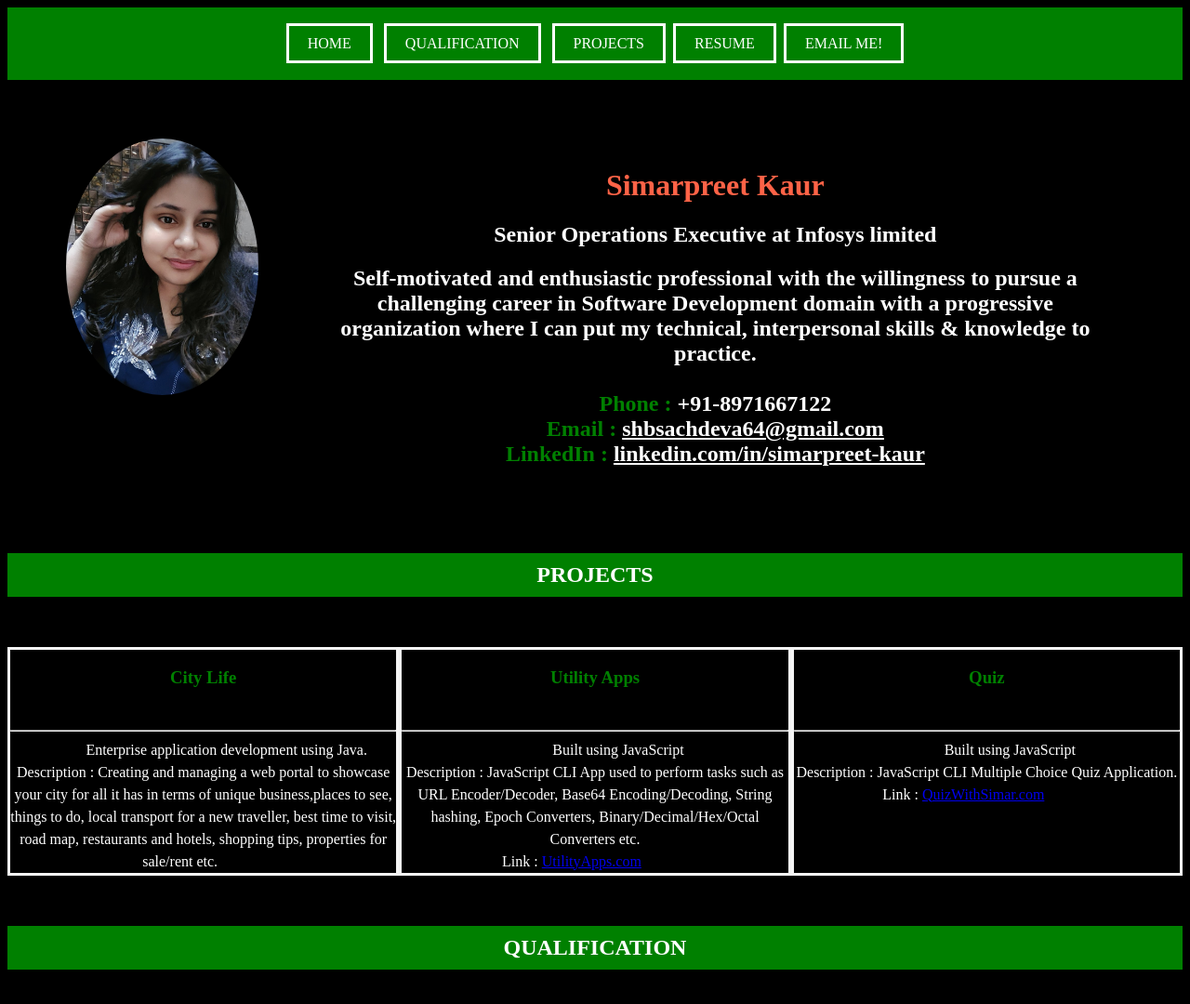
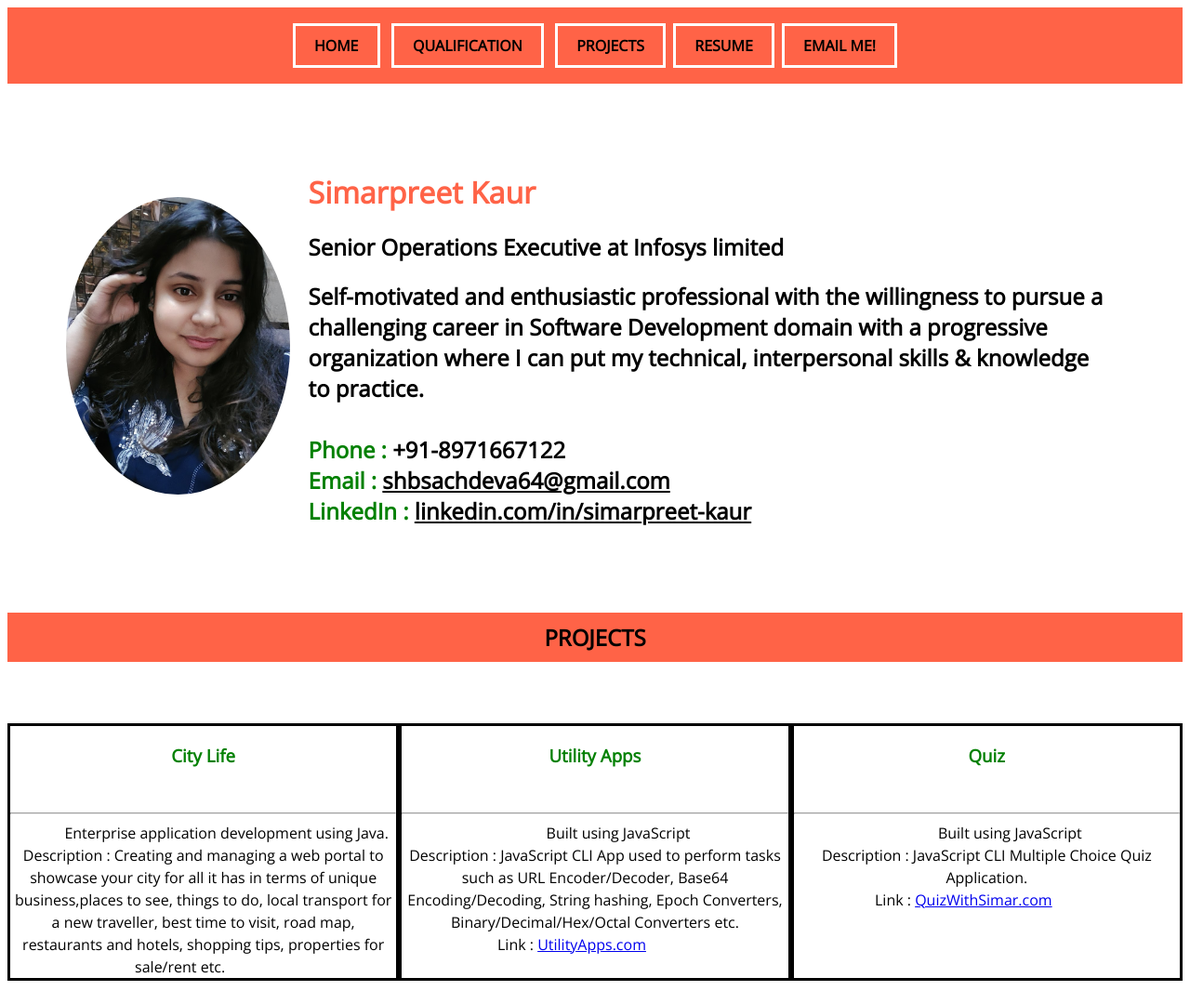
Before and after one commit to kaursima/Portfolio-Simar, a plain HTML site: page index.html in a window 1280 px wide. Shown: the top 1080 px of the page at 93% size. Drawn offline with nearby package versions, Linux system fonts and the light colour scheme.

Commit message:
changes bg colour and font style

```diff
--- a/design.css
+++ b/design.css
@@ -1,7 +1,7 @@
 
 th, td {
     padding: 10px;
-    border-bottom: 1px solid #ddd;
+    border-bottom: 1px solid rgb(17, 6, 6);
     text-align: center;
     text-transform: uppercase;
 
@@ -11,7 +11,7 @@ th, td {
     font-weight: bold;
 }
 .heading{
-    background-color: green;
+    background-color: tomato;
     font-weight: bold;
     text-transform: uppercase;
     font-size: 150%;
@@ -21,7 +21,7 @@ th, td {
 th {
 
     background-color: #507f8d;
-    color: white;
+    color: black;
 }
 td {
     text-transform: uppercase;
@@ -35,7 +35,7 @@ td {
 
 }
 .item {
-    border: whitesmoke solid;
+    border: black solid;
 }
 .table {
     margin-left: auto;
@@ -46,6 +46,7 @@ td {
     padding: 10px;
     text-align: center;
     text-transform: uppercase;
+    font-weight: bold;
 
 }
 .description {
@@ -66,11 +67,16 @@ td {
 .about-Me {
     display: flex;
     padding: 5%;
+    align-items: center;
 }
 .my-Image {
-    border-radius: 50%;
-    width: 80%;
+    border-radius: 100%;
+    height: 20rem;
 
+}
+.name-heading{
+    color:tomato;
+    font-weight: bold;
 }
 
 .item {
@@ -83,13 +89,15 @@ td {
     display: flex;
 }
 Body {
-    background-color: black;
-    color: white;
+    background-color: white;
+    color: black;
+    font-family: 'Open Sans', sans-serif;
+    font-size: 16px;
 }
 
 .about-Me-Text {
-    color: white;
-    text-align: center;
+    color: black;
+    text-align: left;
     padding: 10px 20px;
 }
 
@@ -97,15 +105,15 @@ Body {
 
     text-decoration: none;
     border: solid white;
-    color: white;
+    color: black;
     padding: 10px 20px;
 }
 .head {
-    background-color: green;
+    background-color: tomato;
     height: fit-content;
 }
 .head-link {
-    color: white;
+    color: black;
 }
 .head-link:hover {
     color: tomato;
@@ -114,14 +122,14 @@ Body {
 .head a:hover {
     padding: 10px 20px;
     text-decoration: none;
-    color: tomato;
+    color: white;
 }
 
 
 .header {
     color: white;
     text-align: left;
-    background-color: green;
+    background-color: tomato;
     background-size: cover;
     padding: 20px;
     margin: 0%;
--- a/index.html
+++ b/index.html
@@ -2,13 +2,15 @@
 <html>
     <head>
     <meta charset="utf-8">
+    <link rel="preconnect" href="https://fonts.gstatic.com">
+    <link href="https://fonts.googleapis.com/css2?family=Open+Sans:wght@300&display=swap" rel="stylesheet">
     <link rel="stylesheet" href="design.css">
     <title>My Portfolio</title>
     </head>
     <body>
         <header class="header">
         <nav class="head">
-            <a href="Home2.html">Home</a> &nbsp;
+            <a href="/">Home</a> &nbsp;
             <a href="#Qualification" >Qualification</a> &nbsp;
             <a href="#Projects" >Projects</a>&nbsp;
             <a href="SimarpreetKaur_Resume2.pdf">Resume</a>&nbsp;
@@ -19,7 +21,7 @@
         <div class="about-Me">
             <div class ="image-Container"><img src="./Me.jpg" class="my-Image"> </div>
             <div class="about-Me-Text">
-                <h1 style="color: tomato;">Simarpreet Kaur</h1>
+                <h1 class="name-heading">Simarpreet Kaur</h1>
                 <h2>Senior Operations Executive at Infosys limited</h2>
                 <h2>Self-motivated and enthusiastic professional with the willingness to pursue a challenging career in Software Development domain with a progressive organization where I can put my technical, interpersonal skills & knowledge to practice.
                 <br><br><span class="small-Heading">Phone : </span>+91-8971667122
@@ -102,7 +104,5 @@
             <span><a href="https://www.instagram.com/tmaaaaaatrr/" target="_blank"><img src="instagram.png"  class="icon"></a></span>
         </footer>
 
-
-
     </body>
 </html>
```
